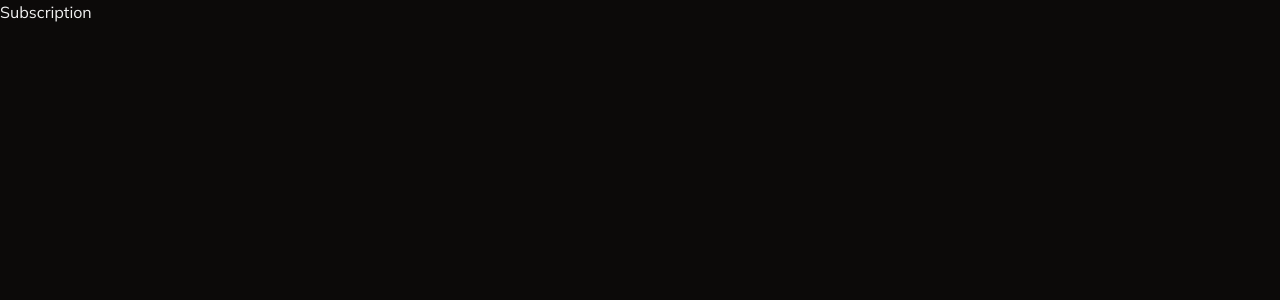
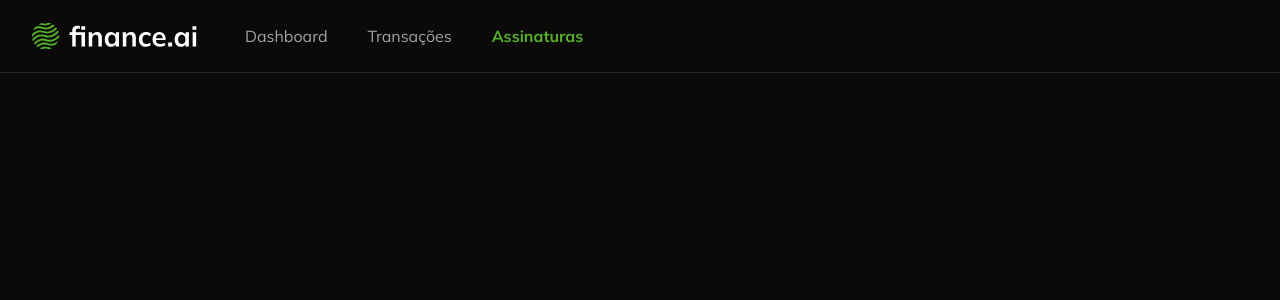
Before and after one commit to vivianezzt/finance-ai, a Next.js app: page /subscription in a window 1280 px wide. Shown: the top 300 px of the page. Built offline with nearby package versions, Linux system fonts and the light colour scheme.

Commit message:
feat: add navbar components

```diff
--- /dev/null
+++ b/app/_components/navbar.tsx
@@ -0,0 +1,52 @@
+"use client";
+import { UserButton } from "@clerk/nextjs";
+import Image from "next/image";
+import Link from "next/link";
+import { usePathname } from "next/navigation";
+
+const NavBar = () => {
+  const pathname = usePathname();
+
+  return (
+    <nav className="flex justify-between border-b border-solid px-8 py-4">
+      {/* Left side */}
+      <div className="flex items-center gap-10">
+        <Image src="/logo.svg" alt="Finace Ai" width={173} height={39} />
+        <Link
+          href="/"
+          className={
+            pathname === "/"
+              ? "font-bold text-primary"
+              : "text-muted-foreground"
+          }
+        >
+          Dashboard
+        </Link>
+        <Link
+          href="/transactions"
+          className={
+            pathname === "/transactions"
+              ? "font-bold text-primary"
+              : "text-muted-foreground"
+          }
+        >
+          Transações
+        </Link>
+        <Link
+          href="/subscription"
+          className={
+            pathname === "/subscription"
+              ? "font-bold text-primary"
+              : "text-muted-foreground"
+          }
+        >
+          Assinaturas
+        </Link>
+        {/* right side */}
+        <UserButton />
+      </div>
+    </nav>
+  );
+};
+
+export default NavBar;
--- a/app/page.tsx
+++ b/app/page.tsx
@@ -1,17 +1,13 @@
-import { UserButton } from "@clerk/nextjs";
 import { auth } from "@clerk/nextjs/server";
 import { redirect } from "next/navigation";
+import NavBar from "./_components/navbar";
 
 const Home = async () => {
   const { userId } = await auth();
   if (!userId) {
     redirect("/login");
   }
-  return (
-    <div className="flex h-full items-center justify-center">
-      <UserButton showName />
-    </div>
-  );
+  return <NavBar />;
 };
 
 export default Home;
--- a/app/subscription/page.tsx
+++ b/app/subscription/page.tsx
@@ -1,5 +1,7 @@
+import NavBar from "../_components/navbar";
+
 const SubscriptionPage = () => {
-    return ( <h1>Subscription</h1> );
-}
+  return <NavBar />;
+};
 
 export default SubscriptionPage;
--- a/app/transactions/page.tsx
+++ b/app/transactions/page.tsx
@@ -2,10 +2,13 @@
 import { DataTable } from "../_components/ui/data-table";
 import { transactionColumns } from "./_columns";
 import AddTransactionButton from "../_components/add-transaction-button";
+import NavBar from "../_components/navbar";
 
 const TransactionsPage = async () => {
   const transactions = await db.transaction.findMany({});
   return (
+    <>
+      <NavBar />
       <div className="space-y-6 p-6">
         {/* TÍTULO E BOTÃO */}
         <div className="flex w-full items-center justify-between">
@@ -14,6 +17,7 @@
         </div>
         <DataTable columns={transactionColumns} data={transactions} />
       </div>
+    </>
   );
 };
 
```
Lines whose indentation alone changed are shown as unchanged.
